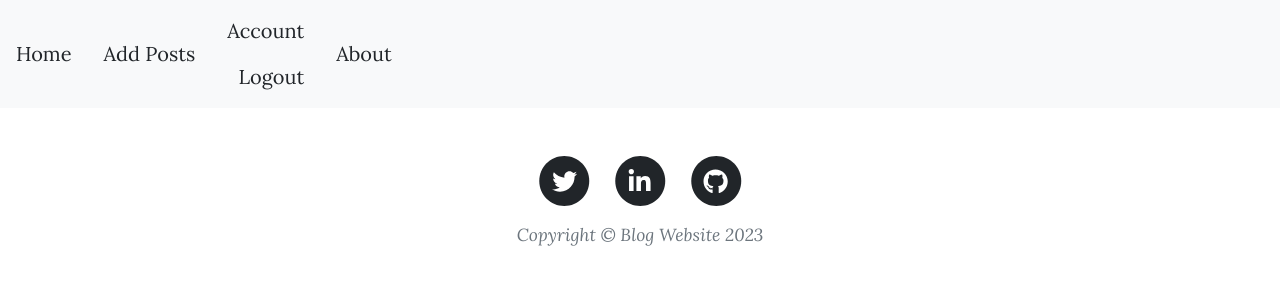
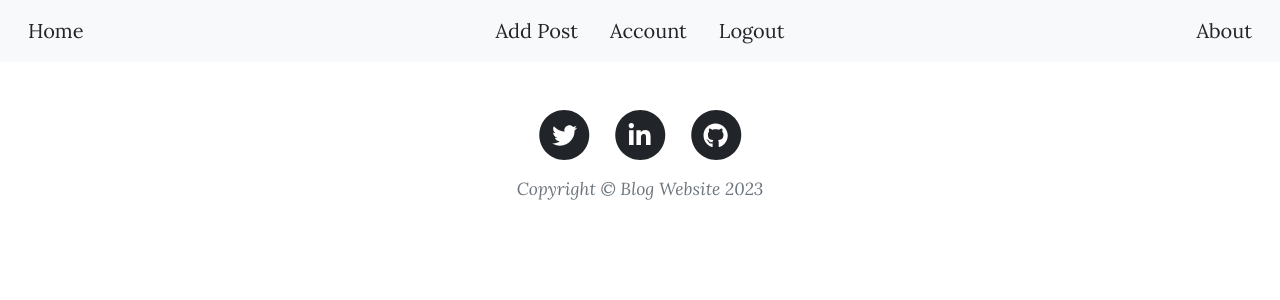
Before and after one commit to Gaikawade/Blog-Site, a Flask app: page / in a window 1280 px wide. Shown: the top 300 px of the page. Run offline with Flask 2, Linux system fonts and the light colour scheme; the visitor is signed in with stand-in values (Sample User, id 1); data that the repository does not hold is empty; some libraries are stand-ins or nearby versions.

Commit message:
protected routes

```diff
--- a/blog/routes.py
+++ b/blog/routes.py
@@ -1,4 +1,4 @@
-from flask import render_template, redirect, url_for, flash, request
+from flask import render_template, redirect, url_for, flash, request, abort
 from blog.forms import Register, Login, Account, PostForm
 from blog.models import add_user, User, Post
 from blog import app, bcrypt, db
@@ -33,6 +33,7 @@ def posts():
 
 
 @app.route('/add_post', methods=['POST', 'GET'])
+@login_required
 def add_post():
     form = PostForm()
     if form.validate_on_submit():
@@ -41,7 +42,7 @@ def add_post():
         db.session.commit()
         flash('Post added successfully', 'success')
         return redirect(url_for('home'))
-    return render_template('add_post.html', title='Add Post', form=form)
+    return render_template('post_form.html', title='Add Post', form=form)
 
 
 @app.route('/login', methods=['POST', 'GET'])
@@ -88,3 +89,32 @@ def account():
 def read_post(post_id):
     post = Post.query.get_or_404(post_id)
     return render_template('post.html', title=post.title, post=post)
+
+
+@app.route('/post/update/<int:post_id>', methods=['POST', "GET"])
+@login_required
+def update_post(post_id):
+    post = Post.query.get_or_404(post_id)
+    if post.author != current_user:
+        abort(403)
+    form = PostForm()
+    if request.method =='GET':
+        form.title.data = post.title
+        form.content.data = post.content
+    elif request.method == 'POST':
+        post.title = form.title.data
+        post.content = form.content.data
+        db.session.commit()
+        flash('The Article has been updated', 'success')
+        return redirect(url_for('read_post', post_id=post.id))
+    return render_template('post_form.html', title=post.title, form=form)
+
+
+@app.route('/post/delete/<int:post_id>', methods=['POST', "GET"])
+@login_required
+def delete_post(post_id):
+    return redirect(url_for('about'))
+
+@app.route('/test')
+def test():
+    return render_template('z.html')
--- a/blog/templates/home.html
+++ b/blog/templates/home.html
@@ -19,19 +19,19 @@
       <div class="card-body">
         {% if post.author == current_user %}
           <p class="card-text"> {{ post.content[0:120] }}... <a href="{{url_for('read_post', post_id=post.id)}}">Read more</a> </p>
-          <a href="" class="btn btn-primary">Update Post</a>
-          <a href="" class="btn btn-danger">Delete Post</a>
+          <a href="{{url_for('update_post', post_id=post.id)}}" class="btn btn-primary">Update Post</a>
+          <a href="#" class="btn btn-danger" data-toggle="modal" data-target="#deleteModalCenter">Delete Post</a>
         {% else %}
           <p class="card-text"> {{ post.content[0:120] }}... <a href="{{url_for('read_post', post_id=post.id)}}">Read more</a> </p>
         {% endif %}
       </div>
-      <div class="card-footer text-muted">
+      <div class="small fs-6 card-footer text-muted">
         <div class="row">
           <div class="col-sm-6 text-start">
             Author: {{ post.author.name }}
           </div>
           <div class="col-sm-6 text-end">
-            Date Created: {{ post.date.strftime('%B %d %Y - %H:%M:%S') }}
+            Date Created: {{ post.date.strftime('%b %d %Y') }}
           </div>
         </div>
       </div>
--- a/blog/templates/layout.html
+++ b/blog/templates/layout.html
@@ -17,6 +17,8 @@
             src="https://use.fontawesome.com/releases/v6.1.0/js/all.js"
             crossorigin="anonymous"
         ></script>
+        <!-- include libraries (jQuery, Bootstrap) -->
+
         <!-- Google fonts-->
         <link
             href="https://fonts.googleapis.com/css?family=Lora:400,700,400italic,700italic"
@@ -36,36 +38,23 @@
     </head>
     <body>
         <!-- Navigation -->
-        <nav class="navbar navbar-expand-lg navbar-light bg-light">
-            <!-- <a class="navbar-brand" href="{{url_for('home')}}">WebApp</a> -->
-            <!-- <button
-                class="navbar-toggler"
-                type="button"
-                data-toggle="collapse"
-                data-target="#navbarText"
-                aria-controls="navbarText"
-                aria-expanded="false"
-                aria-label="Toggle navigation"
-            >
-            </button> -->
-            <div class="navbar-collapse" id="navbarText">
+        <nav class="navbar navbar-light bg-light">
+            <div class="container-fluid" id="navbarText">
                 <a class="nav-link" href="{{url_for('home')}}">Home</a>
                 {% if current_user.is_authenticated %}
-                    <a class="nav-link" href="{{url_for('add_post')}}">Add Posts</a>
-                    <div class="text-end">
+                    <div class="d-flex">
+                    <a class="nav-link" href="{{url_for('add_post')}}">Add Post</a>
                     <a class="nav-link" href="{{url_for('account')}}">Account</a>
                     <a class="nav-link" href="{{url_for('logout')}}">Logout</a>
                 </div>
                 {% else %}
-                    <div class="text-end">
+                <div class="d-flex">
                     <a class="nav-link" href="{{url_for('register')}}">Register</a>
                     <a class="nav-link" href="{{url_for('login')}}">Login</a>
                 </div>
                 {% endif %}
-                <div class="text-end">
                     <a class="nav-link" href="{{url_for('about')}}">About</a>
             </div>
-            <!-- </div> -->
         </nav>
 
         <div class="container">
--- a/blog/templates/post.html
+++ b/blog/templates/post.html
@@ -18,15 +18,15 @@
     <div class="card-body">
       {% if post.author == current_user %}
         <p class="card-text"> {{ post.content }}</p>
-        <a href="" class="btn btn-primary">Update Post</a>
+        <a href="{{url_for('update_post', post_id=post.id)}}" class="btn btn-primary">Update Post</a>
         <a href="" class="btn btn-danger">Delete Post</a>
       {% else %}
         <p class="card-text"> {{ post.content }}</p>
       {% endif %}
     </div>
-    <div class="card-footer text-muted">
+    <div class="small fs-6 card-footer text-muted">
       <div class="row">
-        <div class="col-sm-6 text-start">
+        <div class="col-sm-6 text-start ">
           Author: {{ post.author.name }}
         </div>
         <div class="col-sm-6 text-end">
```
Also changed, not shown: blog/templates/z.html (added, +29 -0 lines), blog/templates/post_form.html (renamed from blog/templates/add_post.html). Lines whose indentation alone changed are shown as unchanged.
